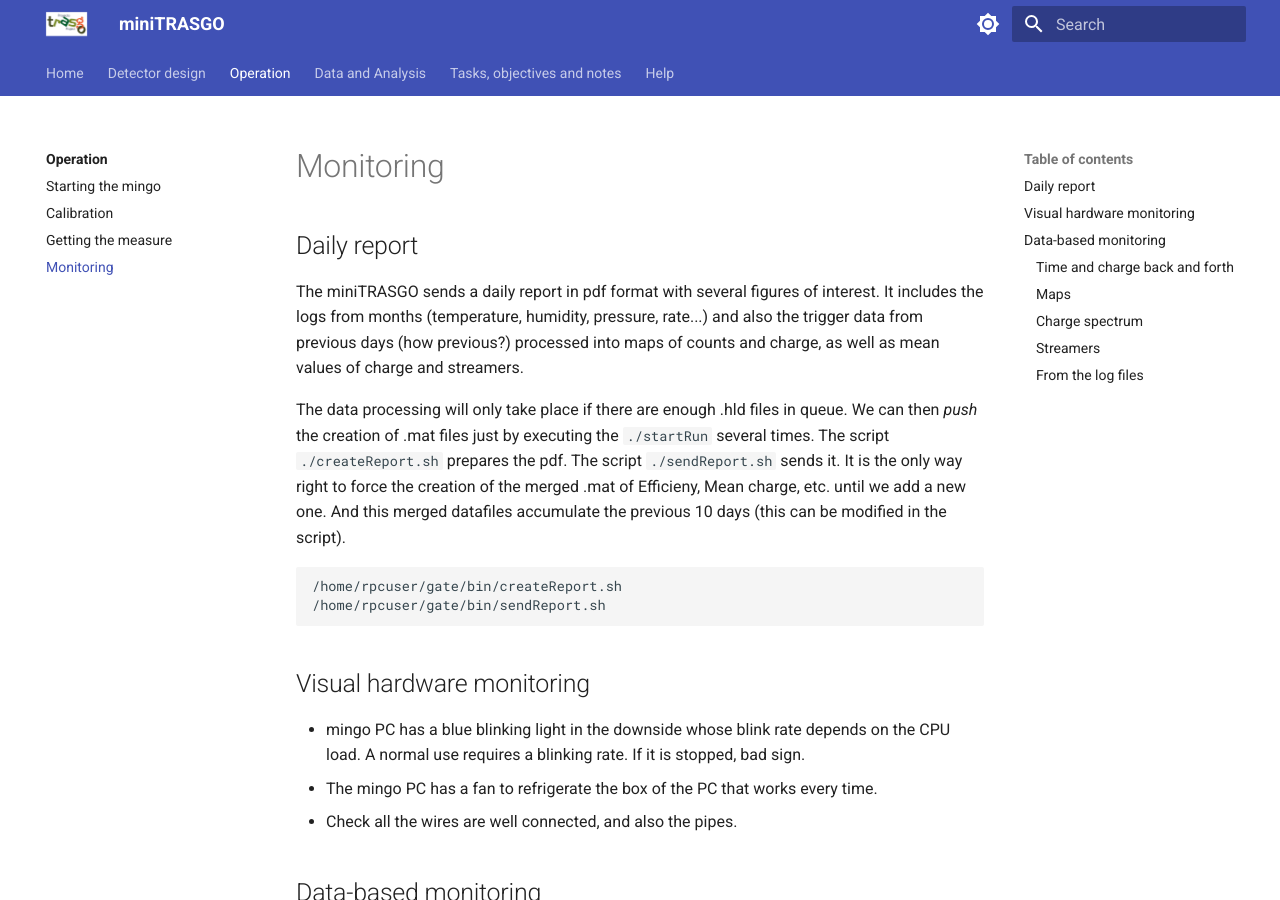
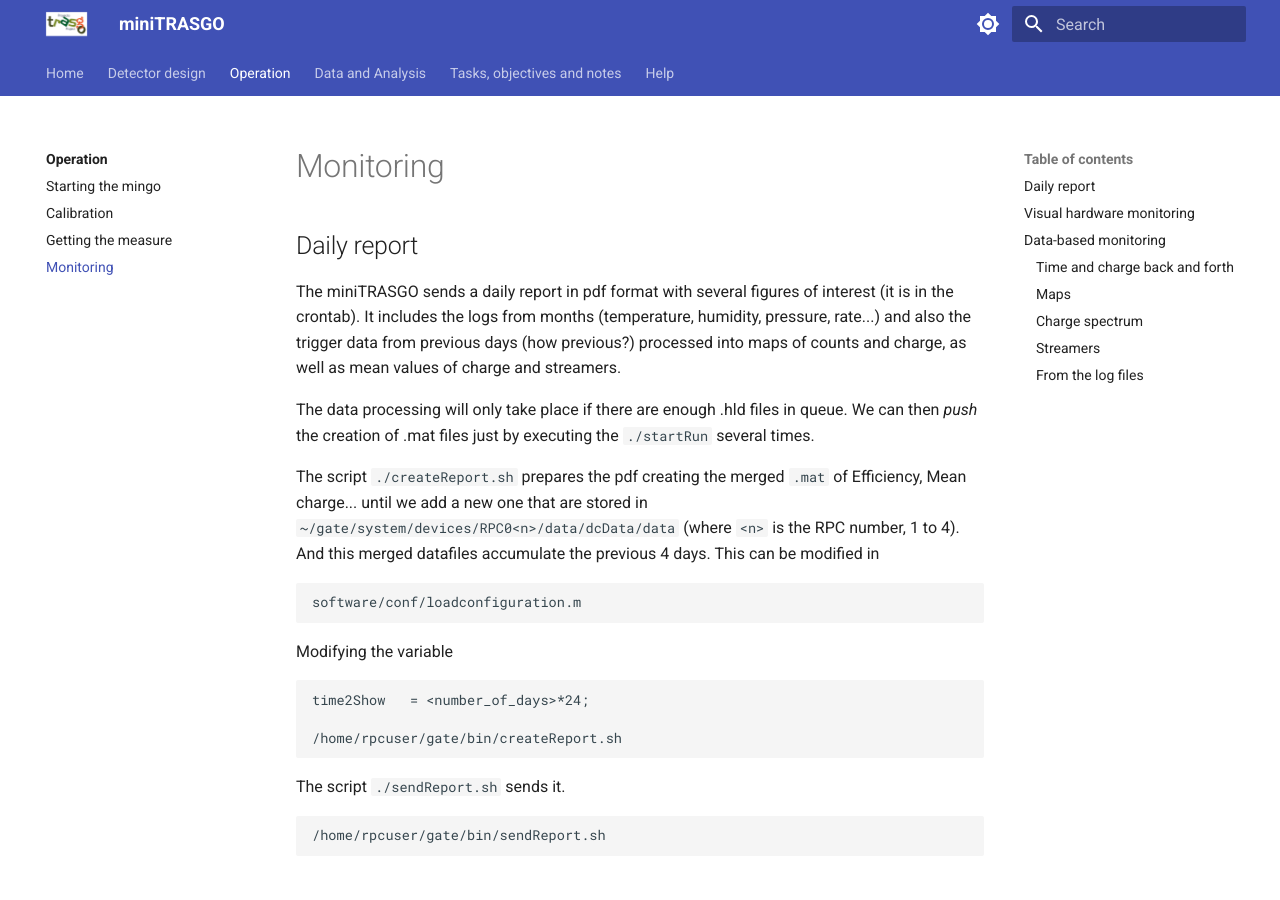
Before and after one commit to cayesoneira/miniTRASGO-documentation, an MkDocs documentation site: the page built from docs/operation/monitoring.md, in a window 1280 px wide and 900 px high. Built offline with MkDocs 1.6.1 and Material for MkDocs 9.7.7, drawn with Linux system fonts in a browser that asks for light colours.

Commit message:
Update monitoring.md

```diff
--- a/docs/operation/monitoring.md
+++ b/docs/operation/monitoring.md
@@ -1,11 +1,20 @@
 # Monitoring
 
 ## Daily report
-The miniTRASGO sends a daily report in pdf format with several figures of interest. It includes the logs from months (temperature, humidity, pressure, rate...) and also the trigger data from previous days (how previous?) processed into maps of counts and charge, as well as mean values of charge and streamers.
+The miniTRASGO sends a daily report in pdf format with several figures of interest (it is in the crontab). It includes the logs from months (temperature, humidity, pressure, rate...) and also the trigger data from previous days (how previous?) processed into maps of counts and charge, as well as mean values of charge and streamers.
 
-The data processing will only take place if there are enough .hld files in queue. We can then *push* the creation of .mat files just by executing the `./startRun` several times. The script `./createReport.sh` prepares the pdf. The script `./sendReport.sh` sends it. It is the only way right to force the creation of the merged .mat of Efficieny, Mean charge, etc. until we add a new one. And this merged datafiles accumulate the previous 10 days (this can be modified in the script).
+The data processing will only take place if there are enough .hld files in queue. We can then *push* the creation of .mat files just by executing the `./startRun` several times.
+
+The script `./createReport.sh` prepares the pdf creating the merged `.mat` of Efficiency, Mean charge... until we add a new one that are stored in `~/gate/system/devices/RPC0<n>/data/dcData/data` (where `<n>` is the RPC number, 1 to 4). And this merged datafiles accumulate the previous 4 days. This can be modified in
+
+    software/conf/loadconfiguration.m
+Modifying the variable
+
+    time2Show   = <number_of_days>*24;
 
     /home/rpcuser/gate/bin/createReport.sh
+The script `./sendReport.sh` sends it.
+
     /home/rpcuser/gate/bin/sendReport.sh
 
 ## Visual hardware monitoring
```
